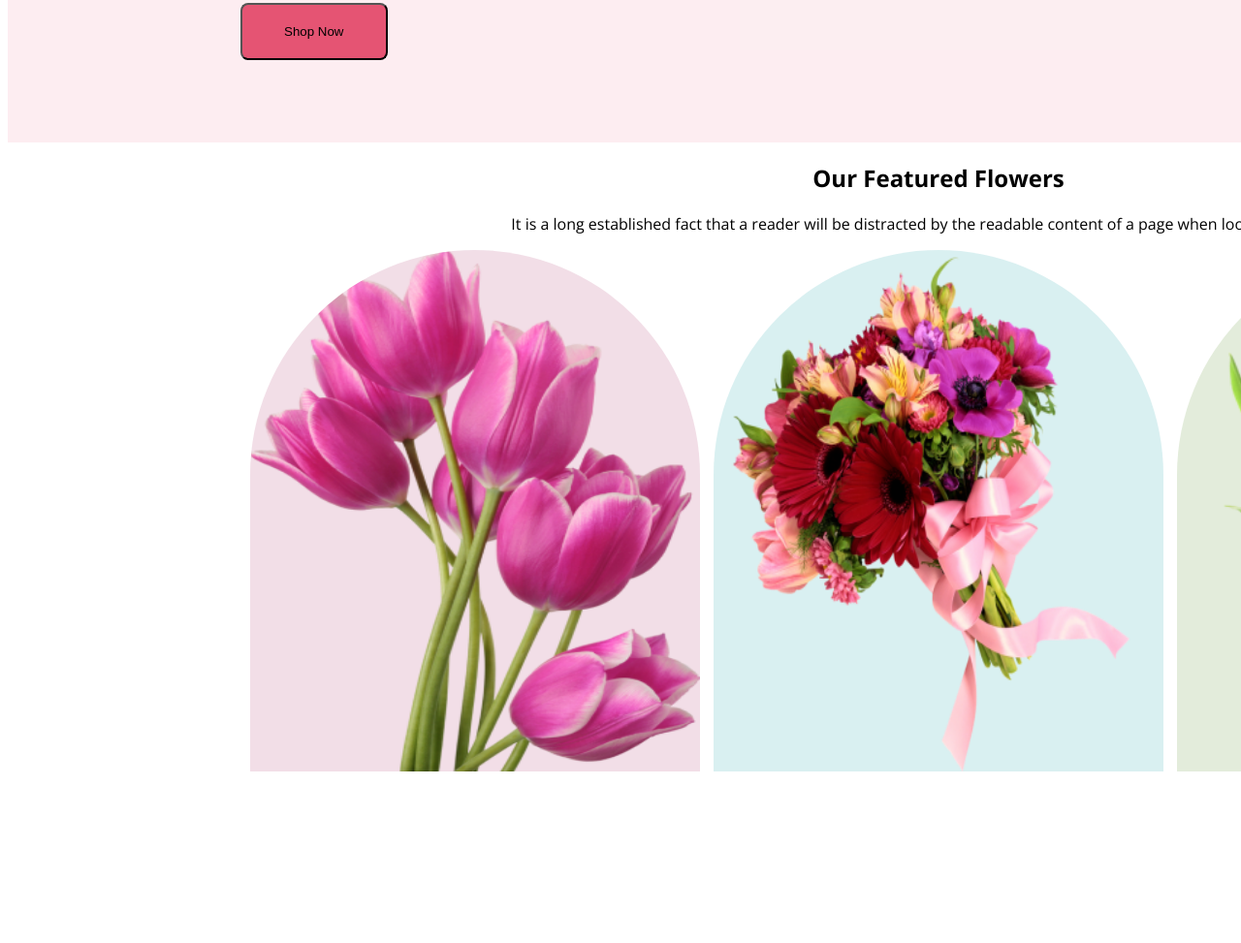
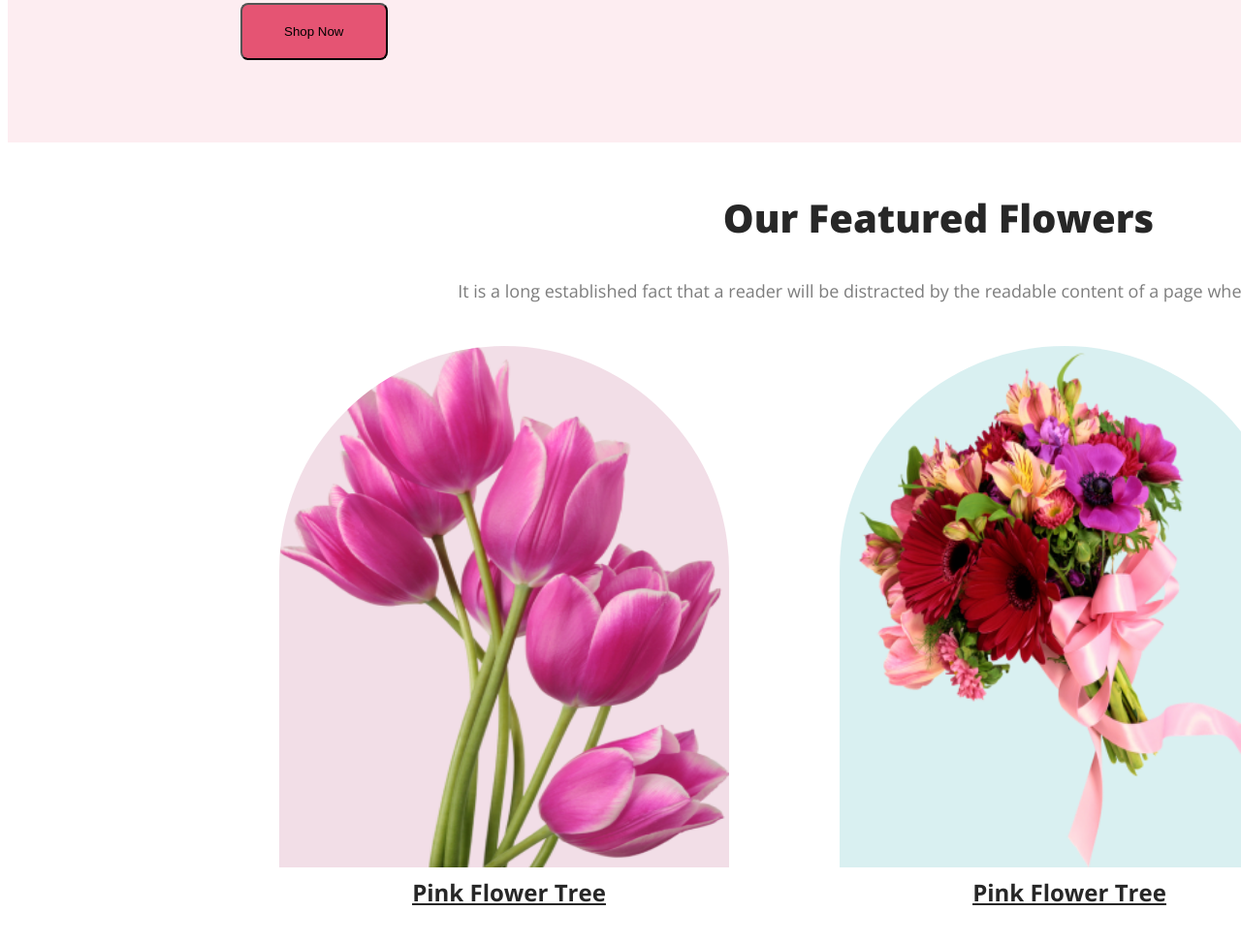
Before and after one commit to sagorahammedcse/flower-shop, a plain HTML site: page index.html in a window 1280 px wide. Shown: the part 711-1684 px from the top of the page at 97% size. Drawn offline with nearby package versions, Linux system fonts and the light colour scheme.

Commit message:
added to title section

```diff
--- a/index.html
+++ b/index.html
@@ -25,10 +25,22 @@
         <h2 class="section-title">Our Featured Flowers</h2>
         <p class="section-description">It is a long established fact that a reader will be distracted by the readable content of a page when looking at its layout.</p>
         <div class="photo">
-            <img class="pic" src="image/pngwing 6.png" alt="">
-            <img class="pic2" src="image/pngwing 5.png" alt="">
-            <img class="pic3" src="image/pngwing 7.png" alt="">
+            <figure>
+                <img class="pic" src="image/pngwing 6.png" alt="">
+                <figcaption><u><b>Pink Flower Tree</b></u></figcaption>
+            </figure>
+            <figure>
+                <img class="pic2" src="image/pngwing 5.png" alt="">
+                <figcaption><u><b>Pink Flower Tree</b></u></figcaption>
+            </figure>
+            <figure>
+                <img class="pic3" src="image/pngwing 7.png" alt="">
+                <figcaption><u><b>Pink Flower Tree</b></u></figcaption>
+            </figure>
+
+
         </div>
+
     </section>
    </main>
    <footer></footer>
--- a/style/flower.css
+++ b/style/flower.css
@@ -37,12 +37,35 @@ body{
     width: 1920px;
     height: 4867px;
 }
+.section-title{
+    color: #272727;
+    text-align: center;
+    font-size: 40px;
+    font-weight: 800;
+    margin-top: 50px;
+
+}
+.section-description{
+    color: rgba(39, 39, 39, 0.60);
+text-align: center;
+font-size: 18px;
+font-weight: 400;
+line-height: 30px;
+}
 .photo{
 
     padding-left: 240px;
     padding-right: 240px;
     justify-content: space-between;
    gap: 24px;
+   display: flex;
+   color: #272727;
+text-align: center;
+font-size: 24px;
+font-weight: 700;
+line-height: 35px;
+text-decoration-line: underline;
+
 
 }
 .pic{
@@ -52,6 +75,10 @@ body{
     height: 538px;
     flex-shrink: 0;
     margin-right: 10px;
+    color: #272727;
+    text-align: center;
+
+
 
 
 }
```
